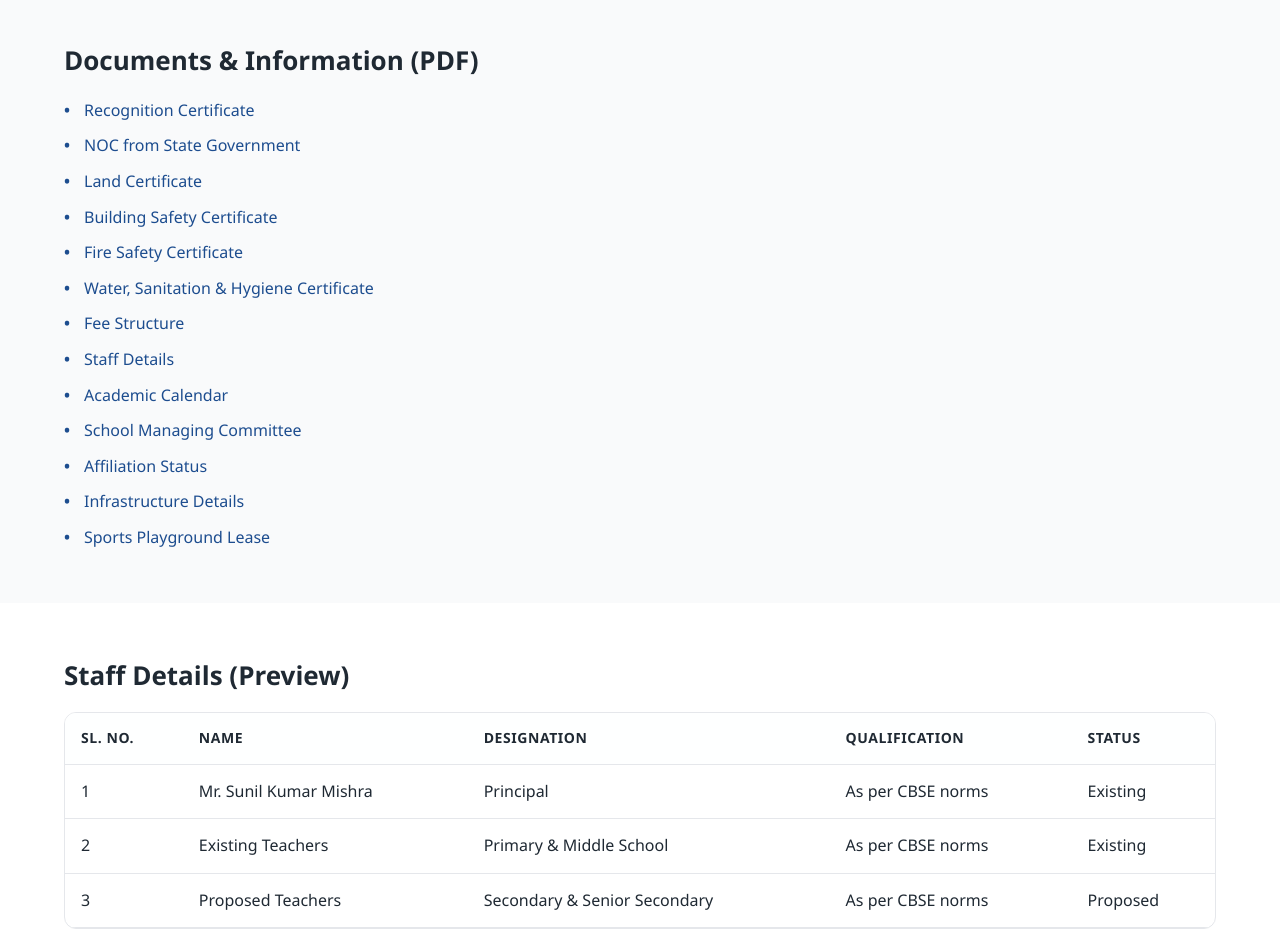
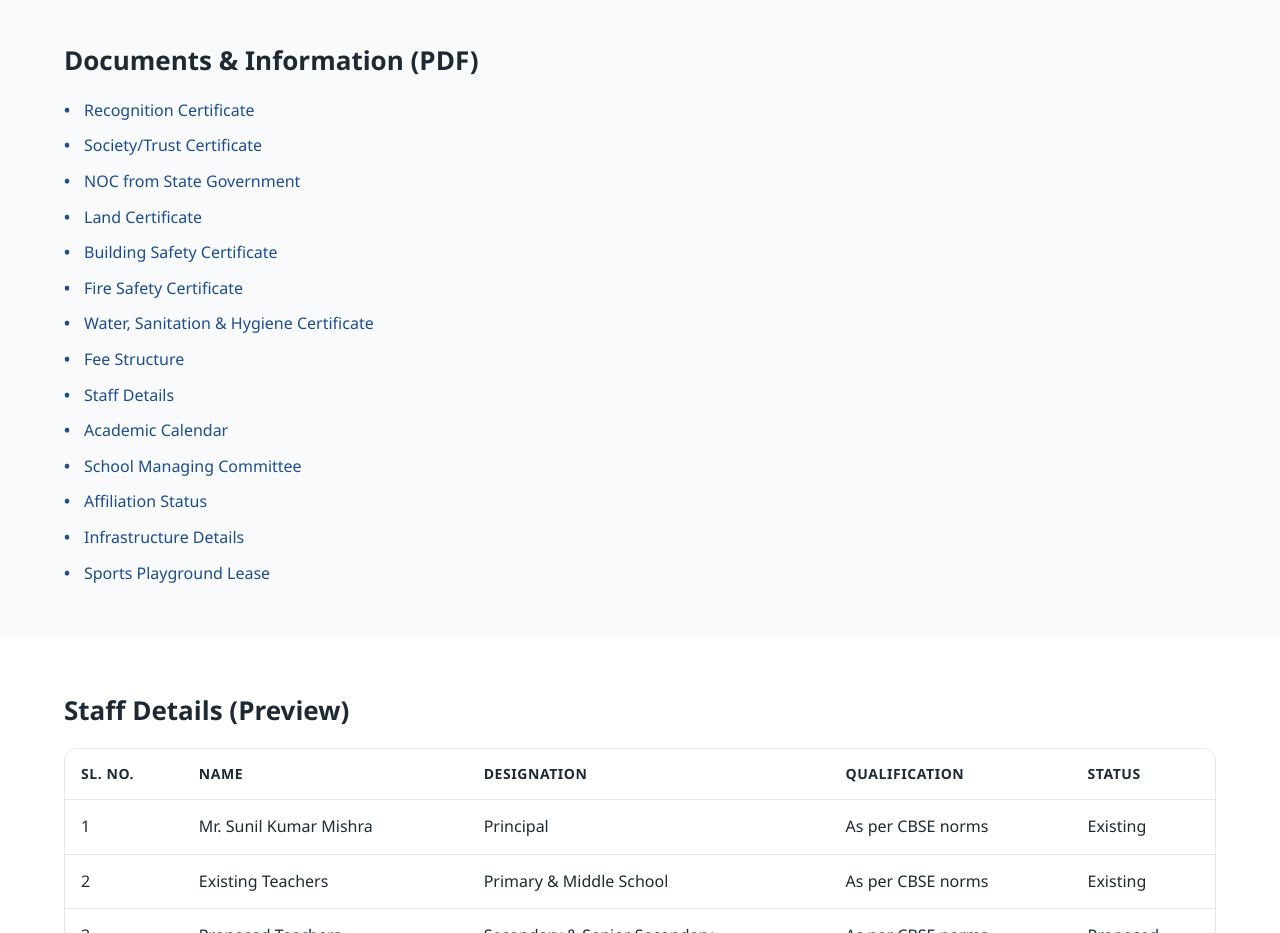
Before and after one commit to pragalbhdwivedi/bds-web, a website: page mandatory-public-disclosure/index.html in a window 1280 px wide. Shown: the part 1380-2313 px from the top of the page. Drawn offline with Linux system fonts and the light colour scheme.

Commit message:
Add Society/Trust certificate link to disclosure documents (#28)

```diff
--- a/mandatory-public-disclosure/index.html
+++ b/mandatory-public-disclosure/index.html
@@ -211,6 +211,7 @@
           <h2>Documents &amp; Information (PDF)</h2>
           <ul class="list">
             <li><a href="/documents/recognition-certificate.pdf">Recognition Certificate</a></li>
+            <li><a href="/documents/society-trust-certificate.pdf">Society/Trust Certificate</a></li>
             <li><a href="/documents/noc-up-govt.pdf">NOC from State Government</a></li>
             <li><a href="/documents/land-certificate.pdf">Land Certificate</a></li>
             <li><a href="/documents/building-safety-certificate.pdf">Building Safety Certificate</a></li>
```
